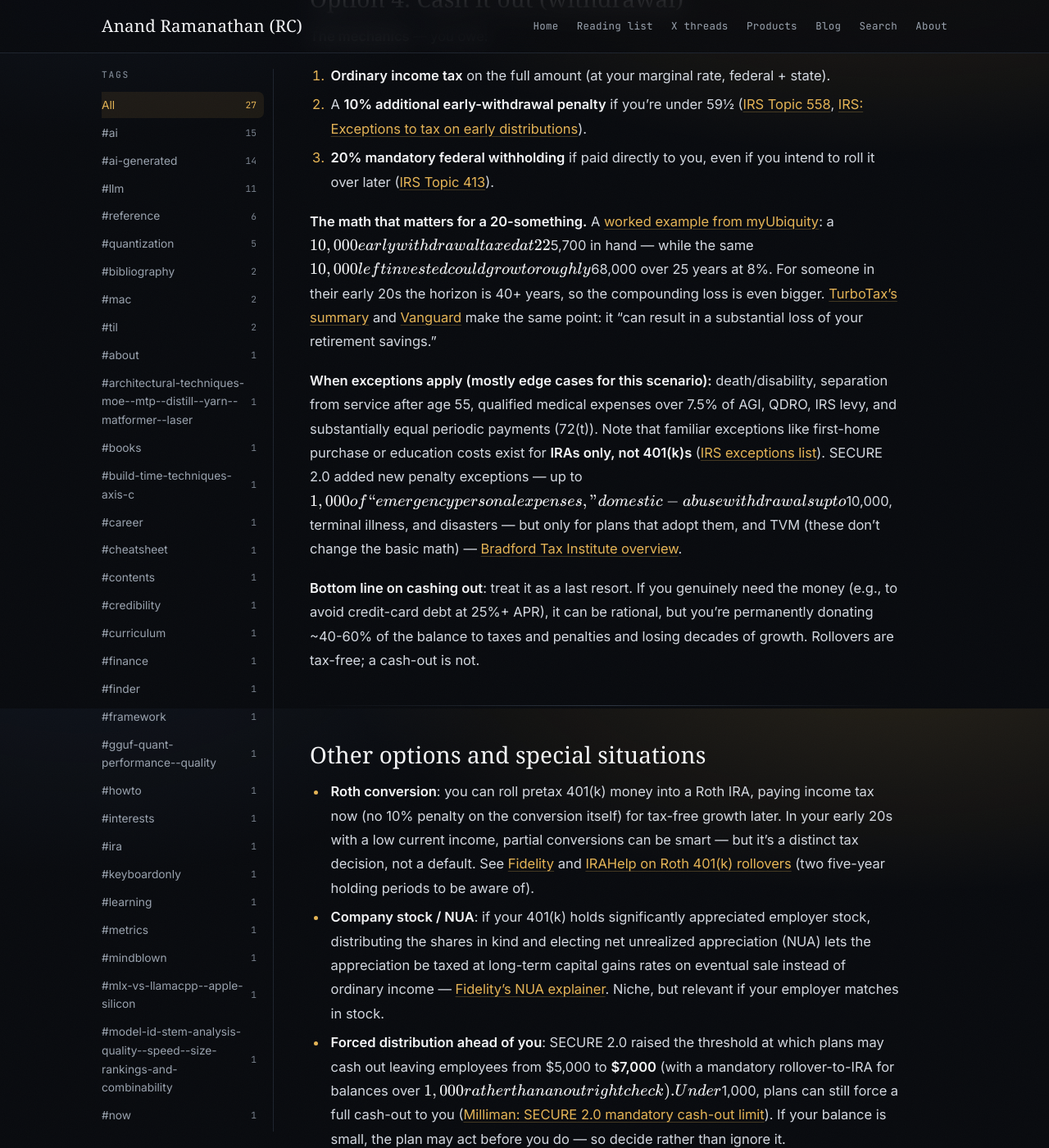
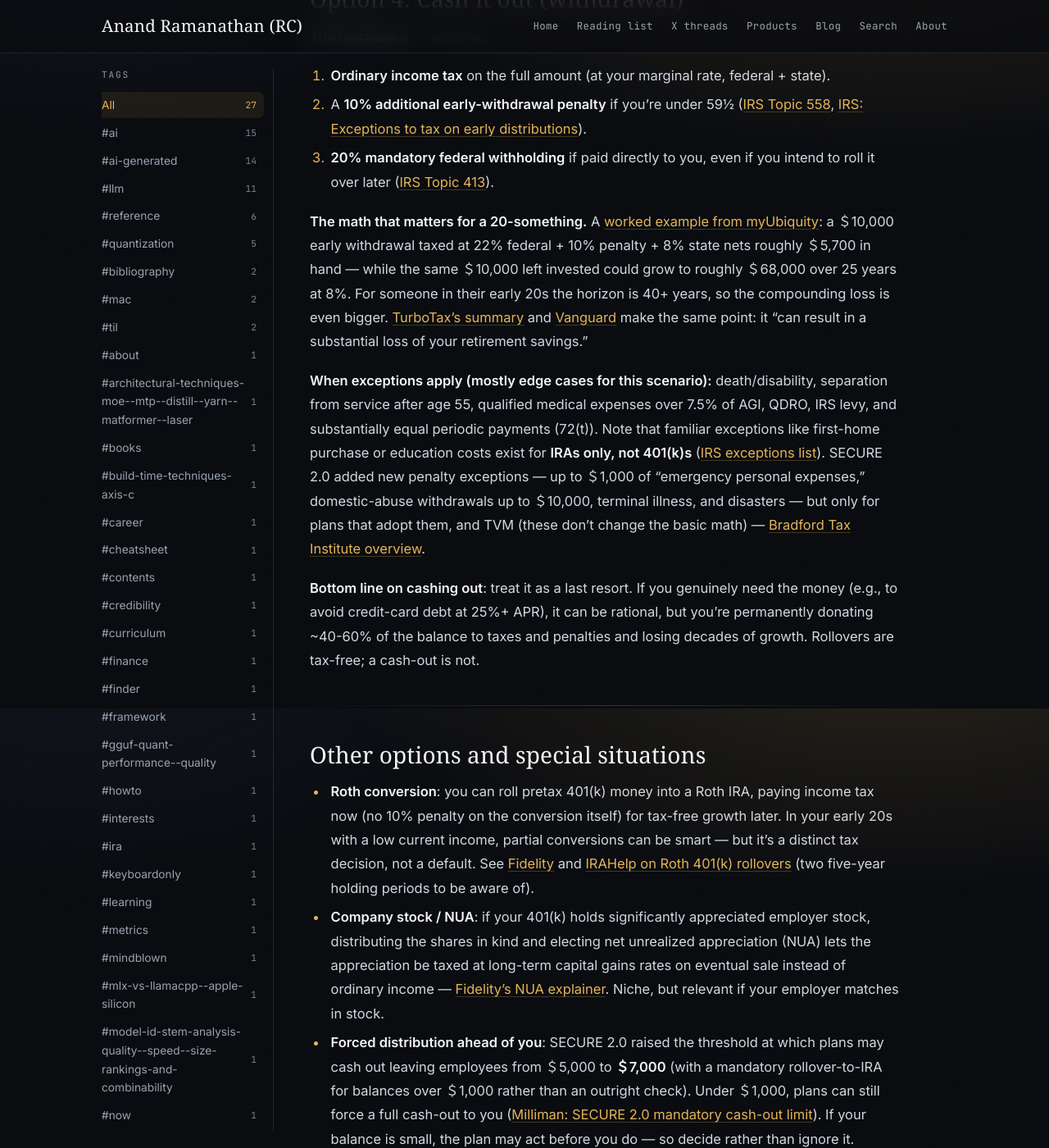
Before and after one commit to rcanand/rcanand.github.io, a Jekyll site: the page built from _posts/2026-08-05-401k-options.md, in a window 1280 px wide and 1400 px high, scrolled down 3636 px. Shown: the whole window at 82% size. Built offline with Jekyll 4.4.1, drawn with Linux system fonts in a browser that asks for light colours; some web fonts are replaced; comment, search, counter and statistics services are not loaded; some of the changed text lies outside the part shown.

```diff
--- a/_posts/2026-08-05-401k-options.md
+++ b/_posts/2026-08-05-401k-options.md
@@ -45,7 +45,7 @@ The standard framework of four options is confirmed by Fidelity ("Generally, you
 **Pros**
 - Keeps the money in one place, keeps all ERISA protections at the unlimited federal level (rolling to another employer's ERISA plan preserves full protection — [Mesirow](https://www.mesirow.com/wealth-knowledge-center/retirement-accounts-provide-protection-against-creditors)).
 - Many 401(k)s allow **plan loans**; you lose loan access with an IRA.
-- Retail investors often pay more in an IRA than they did in a 401(k): a [Pew study](https://www.pew.org/en/research-and-analysis/issue-briefs/2022/06/small-differences-in-mutual-fund-fees-can-cut-billions-from-americans-retirement-savings) found median retail share-class expenses run meaningfully higher than institutional shares, and [CNBC's coverage](https://www.cnbc.com/2022/06/30/rollover-iras-cost-consumers-45point5-billion-in-fees-earnings-study.html) put the aggregate cost of rollover fee creep at $45.5 billion. If the new plan has good index funds, this is a strong choice.
+- Retail investors often pay more in an IRA than they did in a 401(k): a [Pew study](https://www.pew.org/en/research-and-analysis/issue-briefs/2022/06/small-differences-in-mutual-fund-fees-can-cut-billions-from-americans-retirement-savings) found median retail share-class expenses run meaningfully higher than institutional shares, and [CNBC's coverage](https://www.cnbc.com/2022/06/30/rollover-iras-cost-consumers-45point5-billion-in-fees-earnings-study.html) put the aggregate cost of rollover fee creep at ＄45.5 billion. If the new plan has good index funds, this is a strong choice.
 
 **Cons**
 - Depends entirely on the new employer's plan quality: fund choices, fees, and rules you don't control ([Schwab's rollover decision guide](https://www.schwab.com/ira/rollover-ira/rollover-options)).
@@ -67,7 +67,7 @@ A direct rollover (custodian-to-custodian) from the 401(k) to an IRA at a low-co
 **Cons and traps**
 - **Fee creep is real**: as covered above, IRA retail share classes cost more on average ([Pew](https://www.pew.org/en/research-and-analysis/issue-briefs/2022/06/small-differences-in-mutual-fund-fees-can-cut-billions-from-americans-retirement-savings)); counter it by choosing low-cost index funds/ETFs deliberately.
 - **The "parked in cash" trap**: [AARP reported](https://www.aarp.org/money/retirement/401k-ira-rollover-mistakes/) more than 1 in 4 investors who rolled a 401(k) into a Vanguard IRA in 2022 still sat in cash a year later. An uninvested rollover grows at 0%.
-- **Weaker creditor protection**: outside bankruptcy, a rollover IRA loses ERISA's unlimited shield and protection is governed by state law; in bankruptcy, IRAs are protected but capped (currently over $1.5 million, inflation-adjusted) rather than unlimited — [NAPA case of the week](https://www.napa-net.org/news/2025/1/case-of-the-week-creditor-protection-and-retirement-assets/), [IRA Financial: IRA asset and creditor protection](https://www.irafinancial.com/blog/ira-asset-and-creditor-protection/).
+- **Weaker creditor protection**: outside bankruptcy, a rollover IRA loses ERISA's unlimited shield and protection is governed by state law; in bankruptcy, IRAs are protected but capped (currently over ＄1.5 million, inflation-adjusted) rather than unlimited — [NAPA case of the week](https://www.napa-net.org/news/2025/1/case-of-the-week-creditor-protection-and-retirement-assets/), [IRA Financial: IRA asset and creditor protection](https://www.irafinancial.com/blog/ira-asset-and-creditor-protection/).
 - **Backdoor Roth wrinkle**: a Traditional/rollover IRA balance complicates the backdoor Roth IRA strategy via the pro-rata rule when your income later exceeds Roth contribution limits — [White Coat Investor: Backdoor Roth tutorial](https://www.whitecoatinvestor.com/backdoor-roth-ira-tutorial/) and [Schwab's explanation of pro-rata](https://www.schwab.com/learn/story/backdoor-roth-is-it-right-you). In your 20s this is genuinely worth knowing before you roll.
 - **Do it as a direct rollover**: if the 401(k) pays you directly (indirect rollover), the plan must withhold 20% federal tax, and you must complete the rollover within 60 days — missing the window makes the amount taxable and possibly penalized ([Fidelity: 60-day rollover rule](https://www.fidelity.com/learning-center/trading-investing/60-day-rollover-rule), [Fidelity: 401(k) rollover mistakes](https://www.fidelity.com/learning-center/personal-finance/401k-rollover-mistakes)). Have the check made payable to the new custodian FBO (for benefit of) you.
 
@@ -80,9 +80,9 @@ A direct rollover (custodian-to-custodian) from the 401(k) to an IRA at a low-co
 2. A **10% additional early-withdrawal penalty** if you're under 59½ ([IRS Topic 558](https://www.irs.gov/taxtopics/tc558), [IRS: Exceptions to tax on early distributions](https://www.irs.gov/retirement-plans/plan-participant-employee/retirement-topics-exceptions-to-tax-on-early-distributions)).
 3. **20% mandatory federal withholding** if paid directly to you, even if you intend to roll it over later ([IRS Topic 413](https://www.irs.gov/taxtopics/tc413)).
 
-**The math that matters for a 20-something.** A [worked example from myUbiquity](https://www.myubiquity.com/resources/how-much-will-i-get-if-i-cash-out-my-401-k-early): a $10,000 early withdrawal taxed at 22% federal + 10% penalty + 8% state nets roughly $5,700 in hand — while the same $10,000 left invested could grow to roughly $68,000 over 25 years at 8%. For someone in their early 20s the horizon is 40+ years, so the compounding loss is even bigger. [TurboTax's summary](https://turbotax.intuit.com/tax-tips/retirement/an-early-withdrawal-from-your-401k-understanding-the-consequences/L0M8yJMYS) and [Vanguard](https://investor.vanguard.com/investor-resources-education/article/what-happens-401k-when-you-quit) make the same point: it "can result in a substantial loss of your retirement savings."
+**The math that matters for a 20-something.** A [worked example from myUbiquity](https://www.myubiquity.com/resources/how-much-will-i-get-if-i-cash-out-my-401-k-early): a ＄10,000 early withdrawal taxed at 22% federal + 10% penalty + 8% state nets roughly ＄5,700 in hand — while the same ＄10,000 left invested could grow to roughly ＄68,000 over 25 years at 8%. For someone in their early 20s the horizon is 40+ years, so the compounding loss is even bigger. [TurboTax's summary](https://turbotax.intuit.com/tax-tips/retirement/an-early-withdrawal-from-your-401k-understanding-the-consequences/L0M8yJMYS) and [Vanguard](https://investor.vanguard.com/investor-resources-education/article/what-happens-401k-when-you-quit) make the same point: it "can result in a substantial loss of your retirement savings."
 
-**When exceptions apply (mostly edge cases for this scenario):** death/disability, separation from service after age 55, qualified medical expenses over 7.5% of AGI, QDRO, IRS levy, and substantially equal periodic payments (72(t)). Note that familiar exceptions like first-home purchase or education costs exist for **IRAs only, not 401(k)s** ([IRS exceptions list](https://www.irs.gov/retirement-plans/plan-participant-employee/retirement-topics-exceptions-to-tax-on-early-distributions)). SECURE 2.0 added new penalty exceptions — up to $1,000 of "emergency personal expenses," domestic-abuse withdrawals up to $10,000, terminal illness, and disasters — but only for plans that adopt them, and TVM (these don't change the basic math) — [Bradford Tax Institute overview](https://bradfordtaxinstitute.com/Content/SECURE-2-0-Adds-New-Escapes-from-the-10-Percent-Early-Withdrawal-Penalty.aspx).
+**When exceptions apply (mostly edge cases for this scenario):** death/disability, separation from service after age 55, qualified medical expenses over 7.5% of AGI, QDRO, IRS levy, and substantially equal periodic payments (72(t)). Note that familiar exceptions like first-home purchase or education costs exist for **IRAs only, not 401(k)s** ([IRS exceptions list](https://www.irs.gov/retirement-plans/plan-participant-employee/retirement-topics-exceptions-to-tax-on-early-distributions)). SECURE 2.0 added new penalty exceptions — up to ＄1,000 of "emergency personal expenses," domestic-abuse withdrawals up to ＄10,000, terminal illness, and disasters — but only for plans that adopt them, and TVM (these don't change the basic math) — [Bradford Tax Institute overview](https://bradfordtaxinstitute.com/Content/SECURE-2-0-Adds-New-Escapes-from-the-10-Percent-Early-Withdrawal-Penalty.aspx).
 
 **Bottom line on cashing out**: treat it as a last resort. If you genuinely need the money (e.g., to avoid credit-card debt at 25%+ APR), it can be rational, but you're permanently donating ~40-60% of the balance to taxes and penalties and losing decades of growth. Rollovers are tax-free; a cash-out is not.
 
@@ -92,7 +92,7 @@ A direct rollover (custodian-to-custodian) from the 401(k) to an IRA at a low-co
 
 - **Roth conversion**: you can roll pretax 401(k) money into a Roth IRA, paying income tax now (no 10% penalty on the conversion itself) for tax-free growth later. In your early 20s with a low current income, partial conversions can be smart — but it's a distinct tax decision, not a default. See [Fidelity](https://www.fidelity.com/learning-center/personal-finance/retirement/rollover-401k-to-roth-ira) and [IRAHelp on Roth 401(k) rollovers](https://irahelp.com/deciphering-the-rules-for-roth-401k-to-roth-ira-rollovers/) (two five-year holding periods to be aware of).
 - **Company stock / NUA**: if your 401(k) holds significantly appreciated employer stock, distributing the shares in kind and electing net unrealized appreciation (NUA) lets the appreciation be taxed at long-term capital gains rates on eventual sale instead of ordinary income — [Fidelity's NUA explainer](https://www.fidelity.com/learning-center/personal-finance/retirement/company-stock). Niche, but relevant if your employer matches in stock.
-- **Forced distribution ahead of you**: SECURE 2.0 raised the threshold at which plans may cash out leaving employees from $5,000 to **$7,000** (with a mandatory rollover-to-IRA for balances over $1,000 rather than an outright check). Under $1,000, plans can still force a full cash-out to you ([Milliman: SECURE 2.0 mandatory cash-out limit](https://www.milliman.com/en/insight/client-action-bulletin-secure-2-mandatory-cash-out-limit)). If your balance is small, the plan may act before you do — so decide rather than ignore it.
+- **Forced distribution ahead of you**: SECURE 2.0 raised the threshold at which plans may cash out leaving employees from ＄5,000 to **＄7,000** (with a mandatory rollover-to-IRA for balances over ＄1,000 rather than an outright check). Under ＄1,000, plans can still force a full cash-out to you ([Milliman: SECURE 2.0 mandatory cash-out limit](https://www.milliman.com/en/insight/client-action-bulletin-secure-2-mandatory-cash-out-limit)). If your balance is small, the plan may act before you do — so decide rather than ignore it.
 
 ---
 
```
